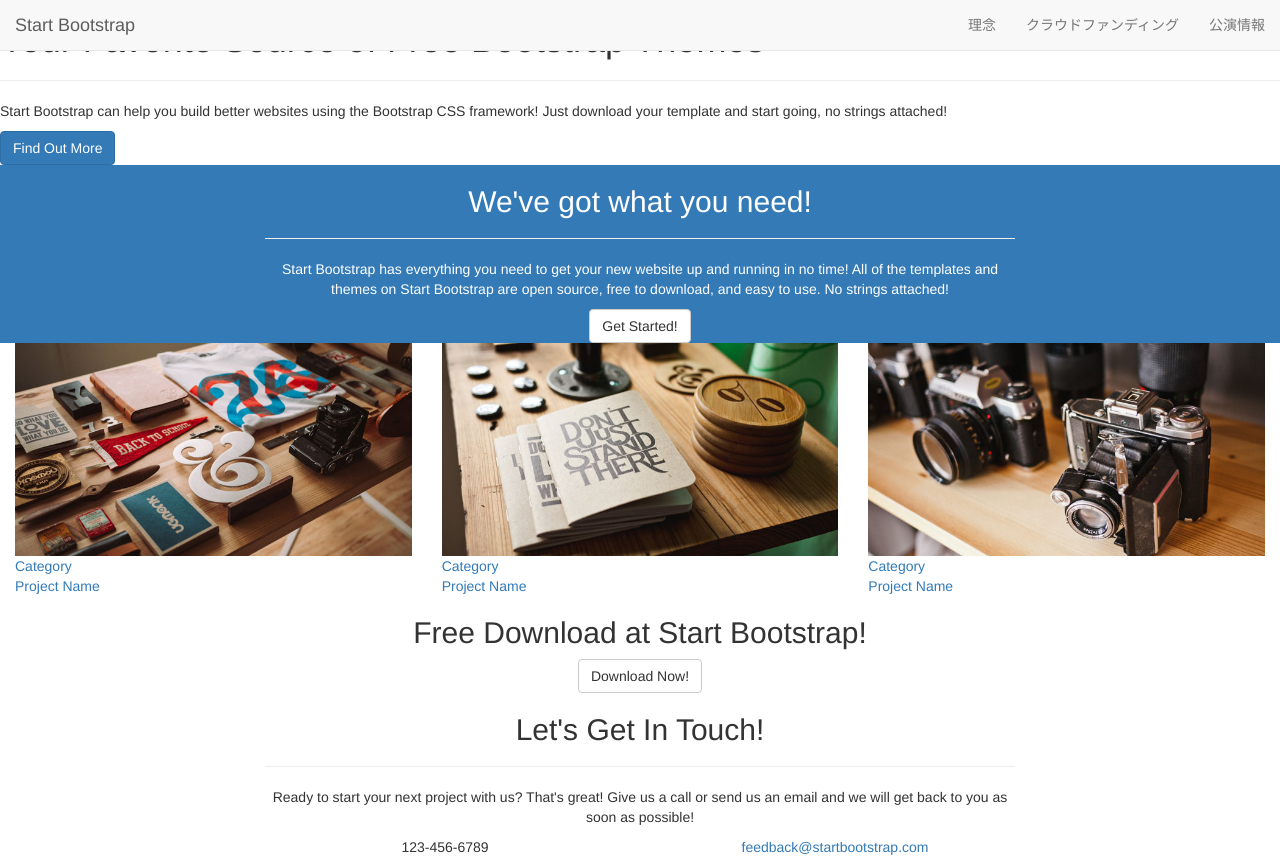
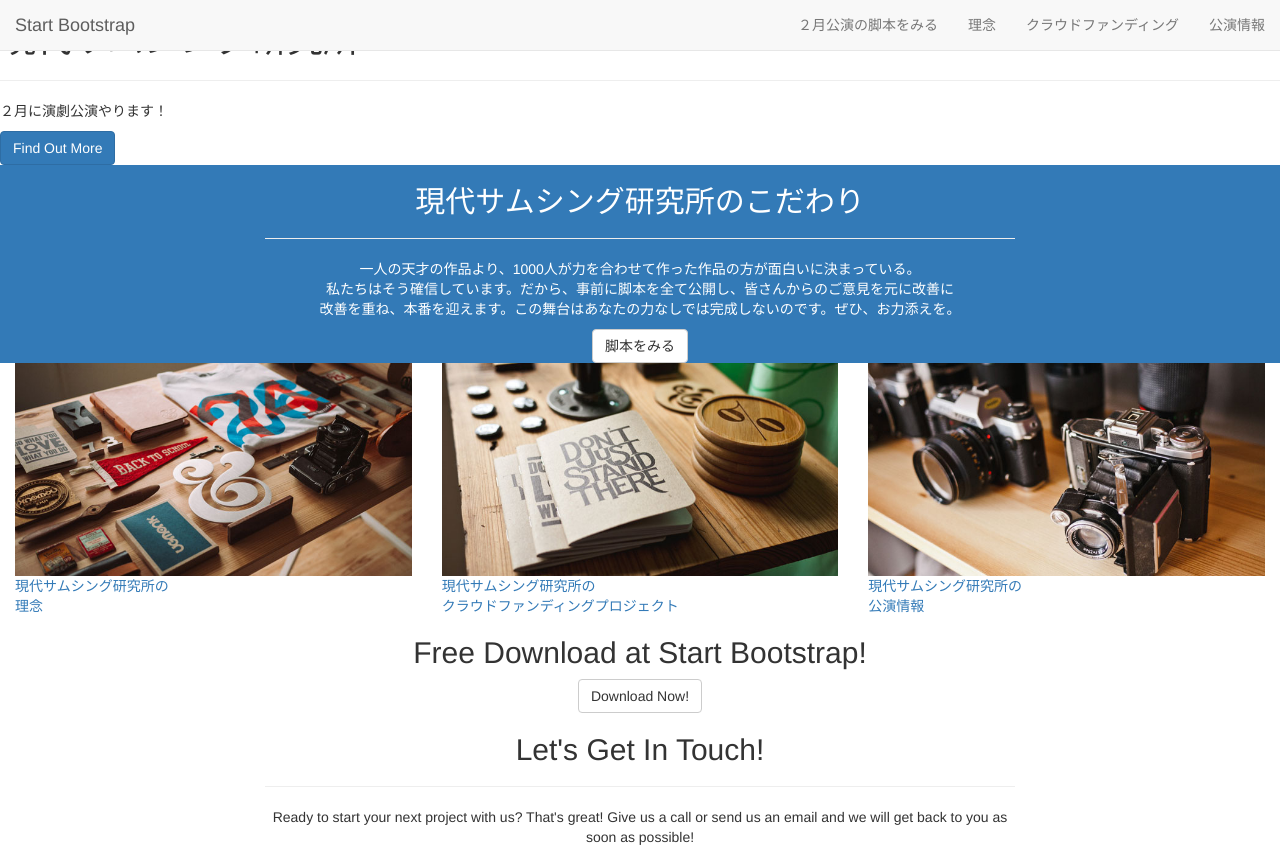
Before and after one commit to MasahiroKitazoe/nis_lab, a Rails app: page / in a window 1280 px wide. Shown: the top 856 px of the page. Run offline with Rails 7, Linux system fonts and the light colour scheme; style sheets or scripts are compiled from the project's sources.

Commit message:
トップページの文言実装。

```diff
--- a/app/controllers/reviews_controller.rb
+++ b/app/controllers/reviews_controller.rb
@@ -17,3 +17,4 @@ class ReviewsController < ApplicationController
   def create_params
     params.require(:review).permit(:comment)
   end
+end
--- /dev/null
+++ b/app/models/review.rb
@@ -0,0 +1,2 @@
+class Review < ActiveRecord::Base
+end
--- a/app/views/layouts/application.html.erb
+++ b/app/views/layouts/application.html.erb
@@ -25,6 +25,9 @@
         <div class="collapse navbar-collapse" id="bs-example-navbar-collapse-1">
             <ul class="nav navbar-nav navbar-right">
                 <li>
+                    <a class="page-scroll" href="/reviews">２月公演の脚本をみる</a>
+                </li>
+                <li>
                     <a class="page-scroll" href="/philosophy">理念</a>
                 </li>
                 <li>
--- a/app/views/pages/index.html.erb
+++ b/app/views/pages/index.html.erb
@@ -1,9 +1,9 @@
 <header>
     <div class="header-content">
         <div class="header-content-inner">
-            <h1>Your Favorite Source of Free Bootstrap Themes</h1>
+            <h1>現代サムシング研究所</h1>
             <hr>
-            <p>Start Bootstrap can help you build better websites using the Bootstrap CSS framework! Just download your template and start going, no strings attached!</p>
+            <p>２月に演劇公演やります！</p>
             <a href="#about" class="btn btn-primary btn-xl page-scroll">Find Out More</a>
         </div>
     </div>
@@ -13,10 +13,10 @@
     <div class="container">
         <div class="row">
             <div class="col-lg-8 col-lg-offset-2 text-center">
-                <h2 class="section-heading">We've got what you need!</h2>
+                <h2 class="section-heading">現代サムシング研究所のこだわり</h2>
                 <hr class="light">
-                <p class="text-faded">Start Bootstrap has everything you need to get your new website up and running in no time! All of the templates and themes on Start Bootstrap are open source, free to download, and easy to use. No strings attached!</p>
-                <a href="#" class="btn btn-default btn-xl">Get Started!</a>
+                <p class="text-faded">一人の天才の作品より、1000人が力を合わせて作った作品の方が面白いに決まっている。<br>私たちはそう確信しています。だから、事前に脚本を全て公開し、皆さんからのご意見を元に改善に<br>改善を重ね、本番を迎えます。この舞台はあなたの力なしでは完成しないのです。ぜひ、お力添えを。</p>
+                <a href="/reviews" class="btn btn-default btn-xl">脚本をみる</a>
             </div>
         </div>
     </div>
@@ -26,15 +26,15 @@
     <div class="container-fluid">
         <div class="row no-gutter">
             <div class="col-lg-4 col-sm-6">
-                <a href="#" class="portfolio-box">
+                <a href="/philosophy" class="portfolio-box">
                     <img src="assets/1.jpg" class="img-responsive" alt="">
                     <div class="portfolio-box-caption">
                         <div class="portfolio-box-caption-content">
                             <div class="project-category text-faded">
-                                Category
+                                現代サムシング研究所の
                             </div>
                             <div class="project-name">
-                                Project Name
+                                理念
                             </div>
                         </div>
                     </div>
@@ -46,10 +46,10 @@
                     <div class="portfolio-box-caption">
                         <div class="portfolio-box-caption-content">
                             <div class="project-category text-faded">
-                                Category
+                                現代サムシング研究所の
                             </div>
                             <div class="project-name">
-                                Project Name
+                                クラウドファンディングプロジェクト
                             </div>
                         </div>
                     </div>
@@ -61,10 +61,10 @@
                     <div class="portfolio-box-caption">
                         <div class="portfolio-box-caption-content">
                             <div class="project-category text-faded">
-                                Category
+                                現代サムシング研究所の
                             </div>
                             <div class="project-name">
-                                Project Name
+                                公演情報
                             </div>
                         </div>
                     </div>
@@ -78,7 +78,7 @@
     <div class="container text-center">
         <div class="call-to-action">
             <h2>Free Download at Start Bootstrap!</h2>
-            <a href="#" class="btn btn-default btn-xl wow tada">Download Now!</a>
+            <a href="/reviews" class="btn btn-default btn-xl wow tada">Download Now!</a>
         </div>
     </div>
 </aside>
```
Also changed, not shown: db/migrate/20161227141253_create_reviews.rb (added, +9 -0 lines), test/fixtures/reviews.yml (added, +11 -0 lines), test/models/review_test.rb (added, +7 -0 lines), db/schema.rb (added).
